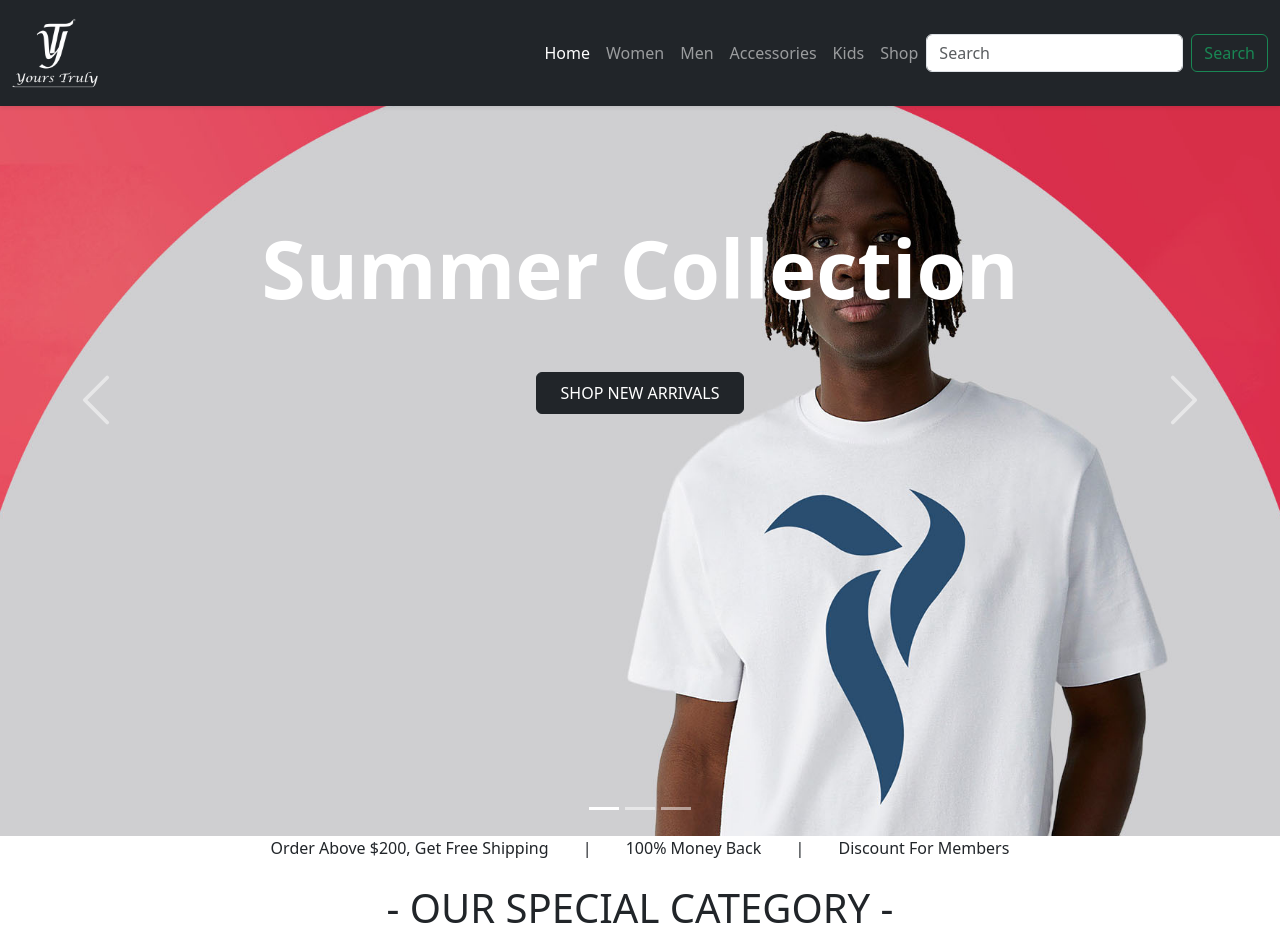
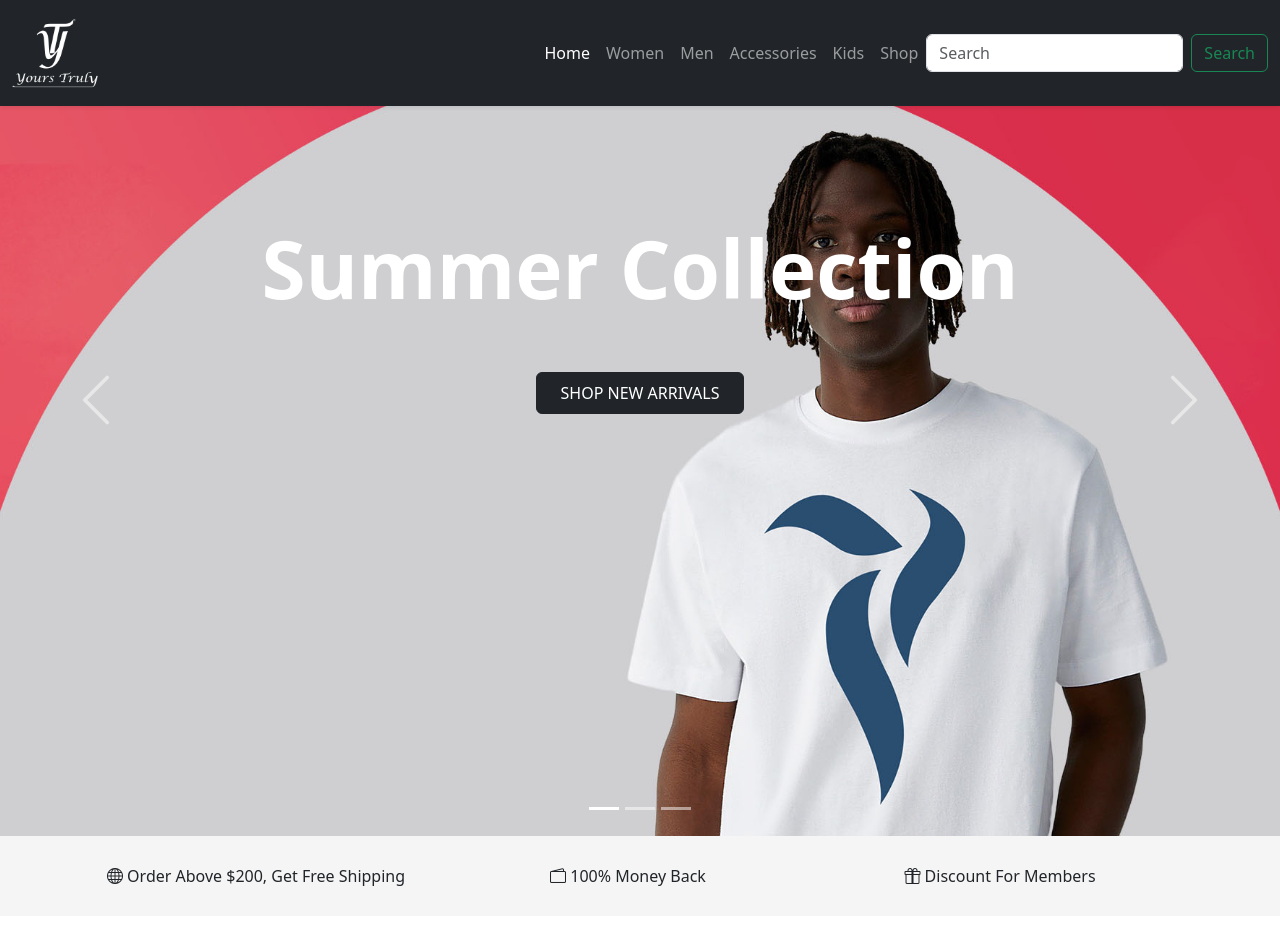
Before and after one commit to mouha003/YT-FASHION, a Flask app: page / in a window 1280 px wide. Shown: the top 937 px of the page. Run offline with Flask 2, Linux system fonts and the light colour scheme.

Commit message:
added overview section after carousel

```diff
--- a/templates/home.html
+++ b/templates/home.html
@@ -6,6 +6,7 @@
     <meta charset="utf-8">
     <meta name="viewport" content="width=device-width, initial-scale=1">
     <link href="https://cdn.jsdelivr.net/npm/bootstrap@5.3.0-alpha3/dist/css/bootstrap.min.css" rel="stylesheet" integrity="sha384-KK94CHFLLe+nY2dmCWGMq91rCGa5gtU4mk92HdvYe+M/SXH301p5ILy+dN9+nJOZ" crossorigin="anonymous">
+    <link rel="stylesheet" href="https://cdn.jsdelivr.net/npm/bootstrap-icons@1.10.4/font/bootstrap-icons.css">
     <style>
       .banner {
         width: 100%;
@@ -29,6 +30,10 @@
         height: 100%;
         object-fit:cover;
       }
+      .overview {
+        height: 80px;
+        background-color: #f5f5f5;
+      }
 
 
     </style>
@@ -40,11 +45,25 @@
     </div>
           {% include 'carousel.html' %}
 
-    <p class="text-center mb-3">
-      <span>Order Above $200, Get Free Shipping</span> |
-      <span>100% Money Back</span> |
-      <span>Discount For Members </span>
-    </p>
+    <section class="overview">
+      <div class="container h-100 d-flex align-items-center">
+        <div class="row w-100 text-center">
+          <div class="col-4">
+            <i class="bi bi-globe"></i>
+            Order Above $200, Get Free Shipping
+          </div>
+          <div class="col-4">
+            <i class="bi bi-wallet2"></i>
+            100% Money Back
+          </div>
+          <div class="col-4">
+            <i class="bi bi-gift"></i>
+            Discount For Members
+          </div>
+        </div>
+      </div>
+    </section>
+
     <div class="container">
 
     <h1 class="text-center mt-4 mb-4"> - OUR SPECIAL CATEGORY - </h1>
```
